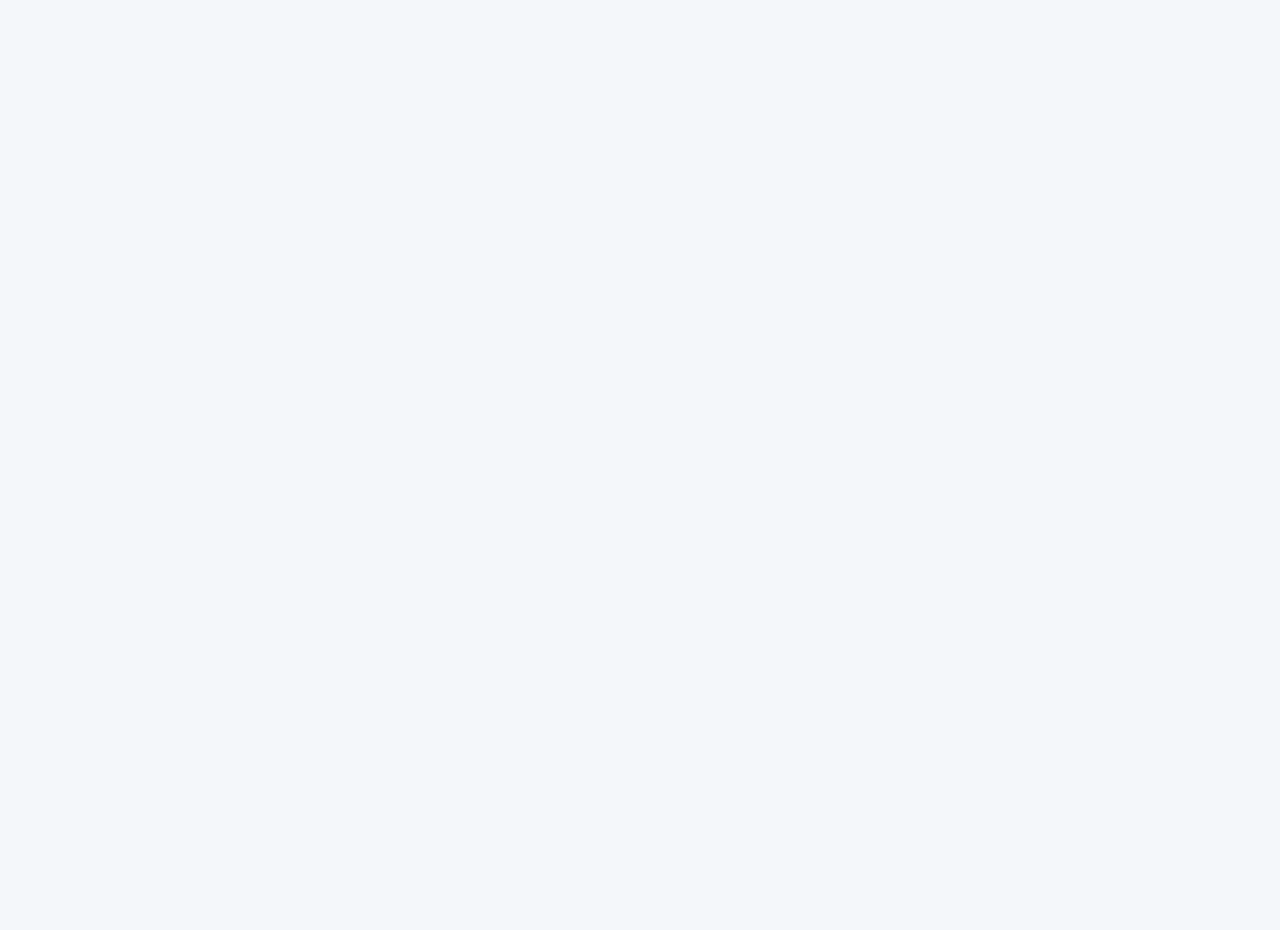
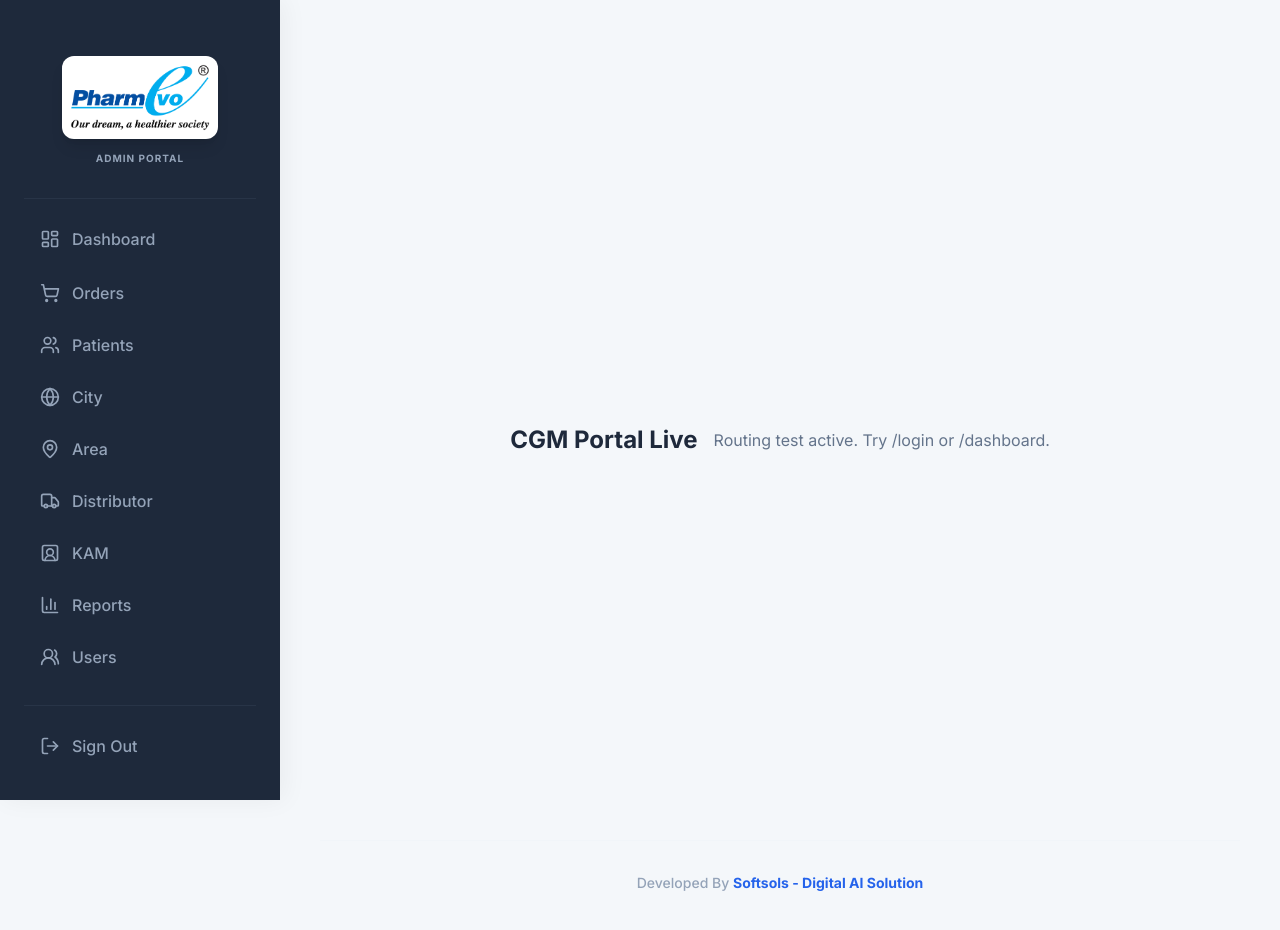
Before and after one commit to softsolspk1/evocheckgsm, a Next.js app in the folder cgm-portal/: page / in a window 1280 px wide. Before the commit this address had no page. Shown: the top 930 px of the page. Before the commit the page ends 800 px from the top, so only its background shows below. Built offline with nearby package versions, Linux system fonts and the light colour scheme.

Commit message:
chore: add diagnostics and downgrade to stable next 15.1.9

```diff
--- a/cgm-portal/package.json
+++ b/cgm-portal/package.json
@@ -14,7 +14,7 @@
     "jspdf": "^4.1.0",
     "jspdf-autotable": "^5.0.7",
     "lucide-react": "^0.468.0",
-    "next": "^16.1.6",
+    "next": "15.1.9",
     "postcss": "^8.5.6",
     "react": "^19.0.0",
     "react-dom": "^19.0.0",
--- a/cgm-portal/src/app/page.tsx
+++ b/cgm-portal/src/app/page.tsx
@@ -1,5 +1,8 @@
-import { redirect } from 'next/navigation';
-
 export default function Home() {
-    redirect('/dashboard');
+    return (
+        <div className="flex items-center justify-center min-h-screen">
+            <h1 className="text-2xl font-bold">CGM Portal Live</h1>
+            <p className="ml-4 text-slate-500">Routing test active. Try /login or /dashboard.</p>
+        </div>
+    );
 }
```
Also changed, not shown: cgm-portal/public/ping.txt (added).
